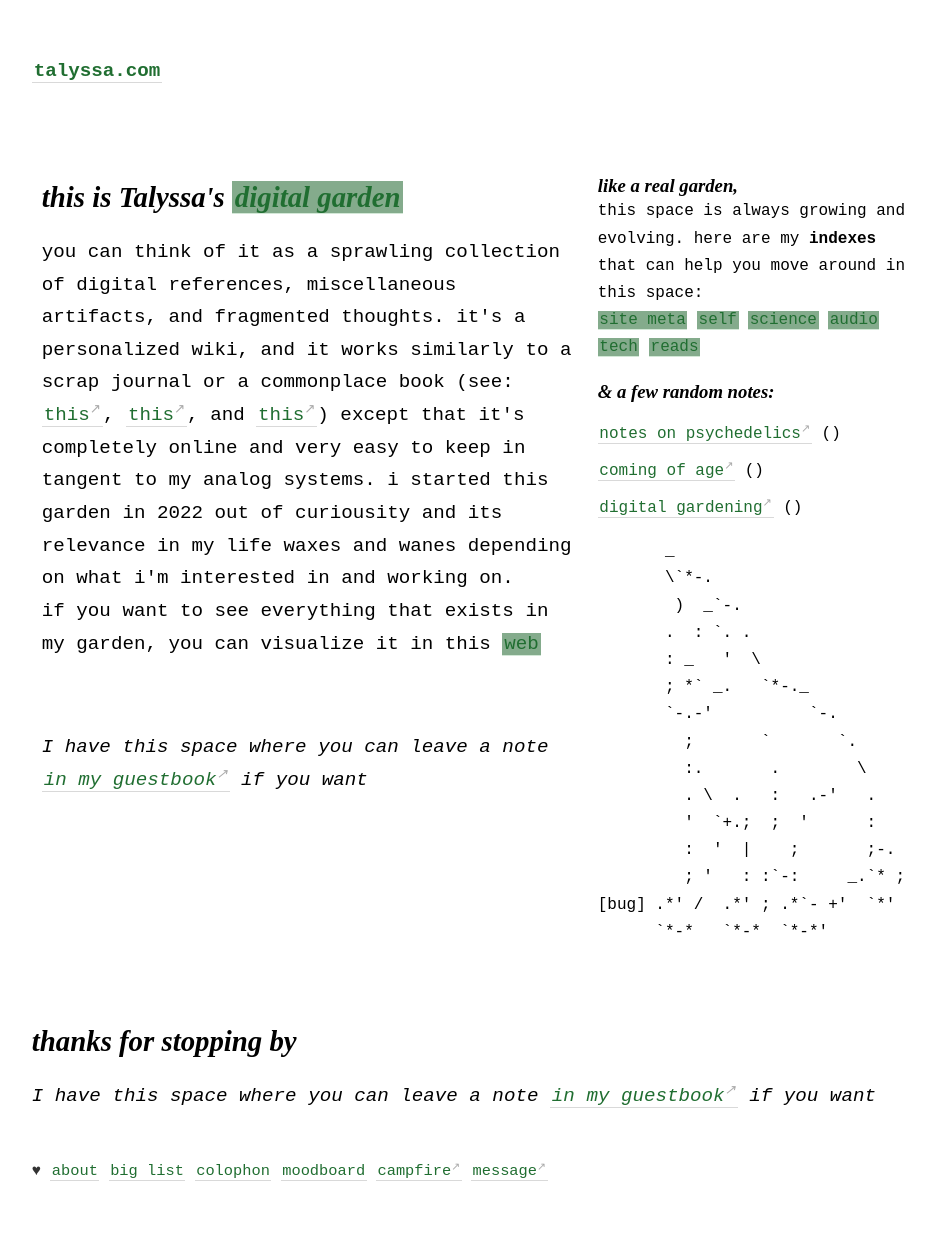
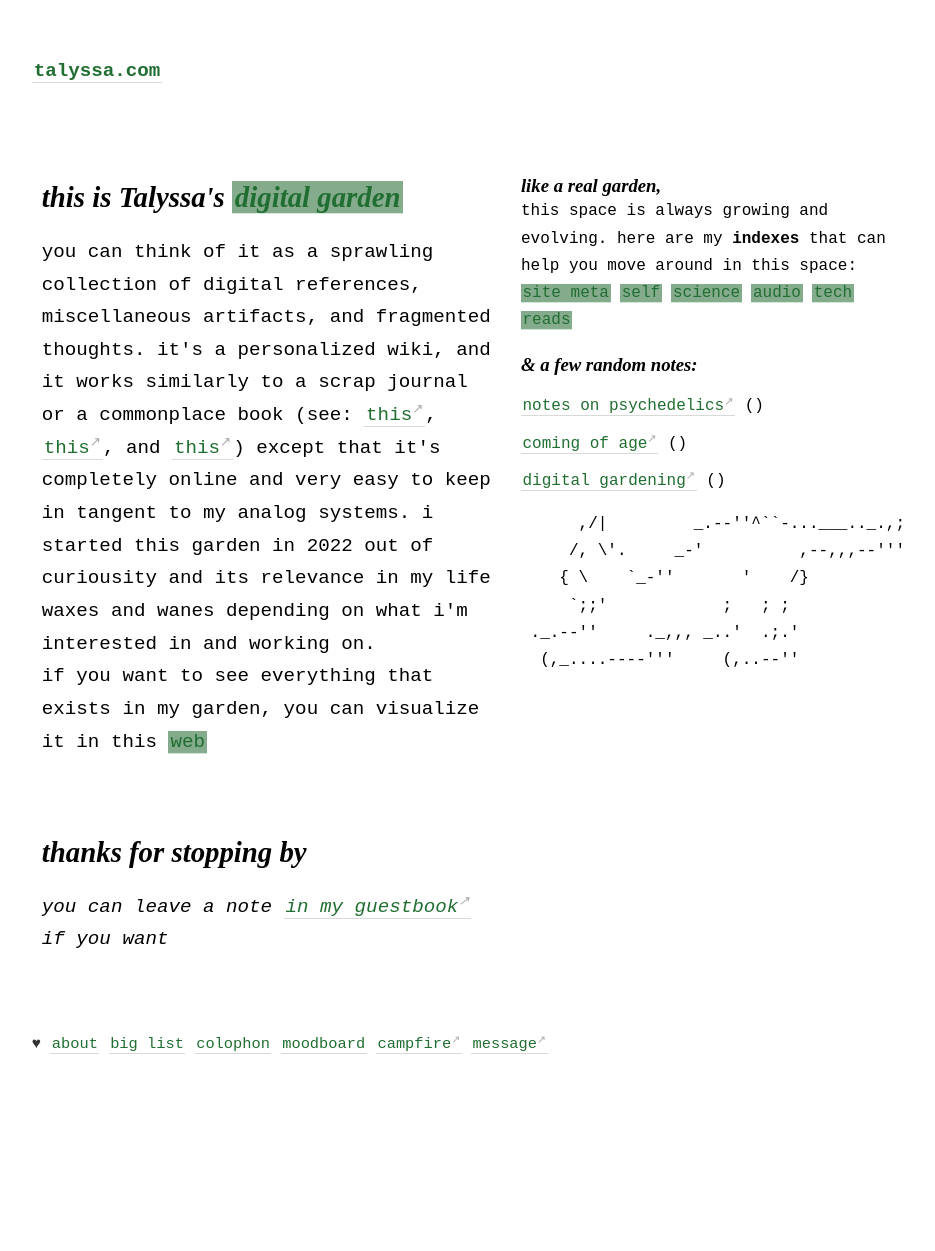
Before and after one commit to geminiworms/talyssagarden.github.io, a Jekyll site: the page built from _pages/index.md, in a window 1280 px wide. Shown: the whole page, without its empty margins (45-980 px from the left). Built offline with Jekyll 4.4.1, drawn with Linux system fonts in a browser that asks for light colours; after the commit the page ends 1124 px from its top, so only the background shows below that.

Commit message:
Update index.md

```diff
--- a/_pages/index.md
+++ b/_pages/index.md
@@ -43,7 +43,8 @@ permalink: /
     <div class="left-column">
       <h2>this is Talyssa's <a class="internal-link" href="/what-is-digital-gardening">digital garden</a></h2>
       <p>you can think of it as a sprawling collection of digital references, miscellaneous artifacts, and fragmented thoughts. it's a personalized wiki, and it works similarly to a scrap journal or a commonplace book (see: <a class="external-link" href="https://youtu.be/aaHEgPk0tNM">this</a>, <a class="external-link" href="https://youtu.be/XFUQJtOcras">this</a>, and <a class="external-link" href="https://youtu.be/T_S7Uiy03pw?t=731">this</a>) except that it's completely online and very easy to keep in tangent to my analog systems. i started this garden in 2022 out of curiousity and its relevance in my life waxes and wanes depending on what i'm interested in and working on. <br> if you want to see everything that exists in my garden, you can visualize it in this <a class="internal-link" href="/web">web</a></p><br>
-      <p><i> I have this space where you can leave a note <a class="external-link" href="https://www.yourworldoftext.com/~talyssa.txt/">in my guestbook</a> if you want</i></p>
+      <h2>thanks for stopping by</h2>
+      <p><i> you can leave a note <a class="external-link" href="https://www.yourworldoftext.com/~talyssa.txt/">in my guestbook</a> if you want</i></p>
     </div>
     <div class="right-column">
       <p><h3>like a real garden,</h3>this space is always growing and evolving. here are my <b>indexes</b> that can help you move around in this space:</p><br>
@@ -62,33 +63,18 @@ permalink: /
         {% endfor %}
       </ul>
        <pre>
-       _
-       \`*-.
-        )  _`-.
-       .  : `. .
-       : _   '  \
-       ; *` _.   `*-._
-       `-.-'          `-.
-         ;       `       `.
-         :.       .        \
-         . \  .   :   .-'   .
-         '  `+.;  ;  '      :
-         :  '  |    ;       ;-.
-         ; '   : :`-:     _.`* ;
-[bug] .*' /  .*' ; .*`- +'  `*'
-      `*-*   `*-*  `*-*'
+      ,/|         _.--''^``-...___.._.,;
+     /, \'.     _-'          ,--,,,--'''
+    { \    `_-''       '    /}
+     `;;'            ;   ; ;
+ ._.--''     ._,,, _..'  .;.'
+  (,_....----'''     (,..--''
         </pre>
     </div>
   </div>
 </body>
 </html>
 
-  <div class="additional-content">
-    <h2>thanks for stopping by</h2>
-    <p><i> I have this space where you can leave a note <a class="external-link" href="https://www.yourworldoftext.com/~talyssa.txt/">in my guestbook</a> if you want</i></p>
-  </div>
-
-
 <style>
   .wrapper {
     max-width: 46em;
```
